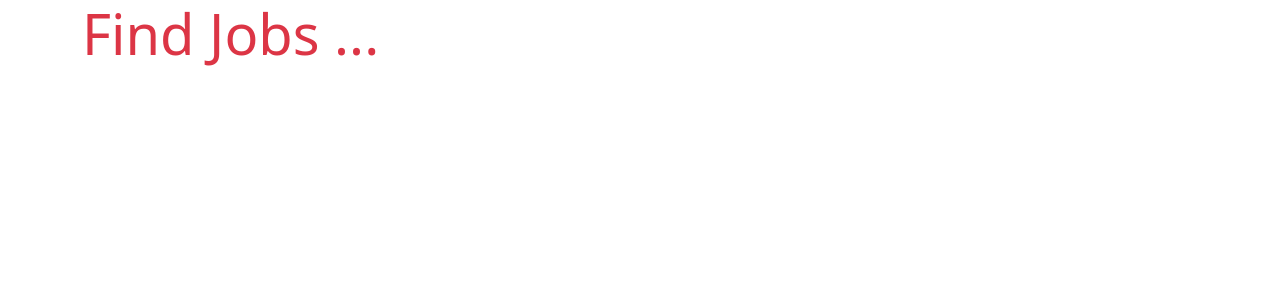
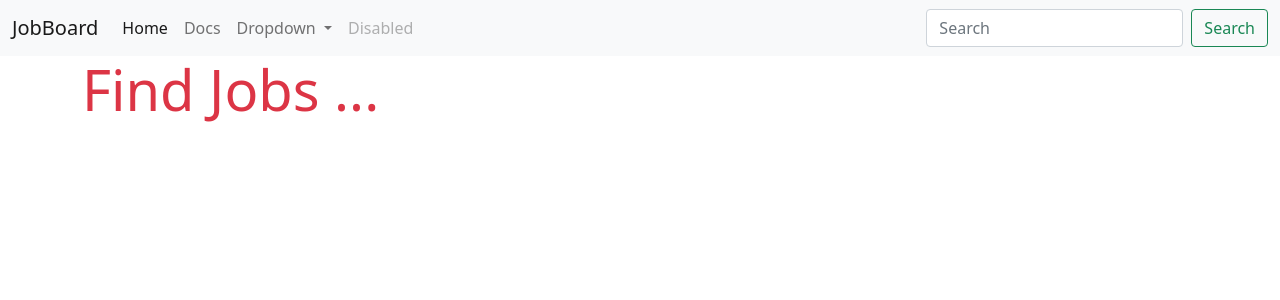
Before and after one commit to tvaditya/fastapiProject, a FastAPI app: page / in a window 1280 px wide. Shown: the top 300 px of the page. Run offline with FastAPI, Linux system fonts and the light colour scheme.

Commit message:
Navbar created

```diff
--- /dev/null
+++ b/backend/templates/components/navbar.html
@@ -0,0 +1,36 @@
+<nav class="navbar navbar-expand-lg navbar-light bg-light">
+  <div class="container-fluid">
+    <a class="navbar-brand" href="#">JobBoard</a>
+    <button class="navbar-toggler" type="button" data-bs-toggle="collapse" data-bs-target="#navbarSupportedContent" aria-controls="navbarSupportedContent" aria-expanded="false" aria-label="Toggle navigation">
+      <span class="navbar-toggler-icon"></span>
+    </button>
+    <div class="collapse navbar-collapse" id="navbarSupportedContent">
+      <ul class="navbar-nav me-auto mb-2 mb-lg-0">
+        <li class="nav-item">
+          <a class="nav-link active" aria-current="page" href="/">Home</a>
+        </li>
+        <li class="nav-item">
+          <a class="nav-link" href="/docs/">Docs</a>
+        </li>
+        <li class="nav-item dropdown">
+          <a class="nav-link dropdown-toggle" href="#" id="navbarDropdown" role="button" data-bs-toggle="dropdown" aria-expanded="false">
+            Dropdown
+          </a>
+          <ul class="dropdown-menu" aria-labelledby="navbarDropdown">
+            <li><a class="dropdown-item" href="/docs/">Docs</a></li>
+            <li><a class="dropdown-item" href="#">Another action</a></li>
+            <li><hr class="dropdown-divider"></li>
+            <li><a class="dropdown-item" href="#">Something else here</a></li>
+          </ul>
+        </li>
+        <li class="nav-item">
+          <a class="nav-link disabled" href="#" tabindex="-1" aria-disabled="true">Disabled</a>
+        </li>
+      </ul>
+      <form class="d-flex">
+        <input class="form-control me-2" type="search" placeholder="Search" aria-label="Search">
+        <button class="btn btn-outline-success" type="submit">Search</button>
+      </form>
+    </div>
+  </div>
+</nav>
--- a/backend/templates/shared/base.html
+++ b/backend/templates/shared/base.html
@@ -12,7 +12,7 @@
 </head>
 
 <body>
-
+    {% include 'components/navbar.html' %}
     {% block content %}
     {% endblock %}
 
```
